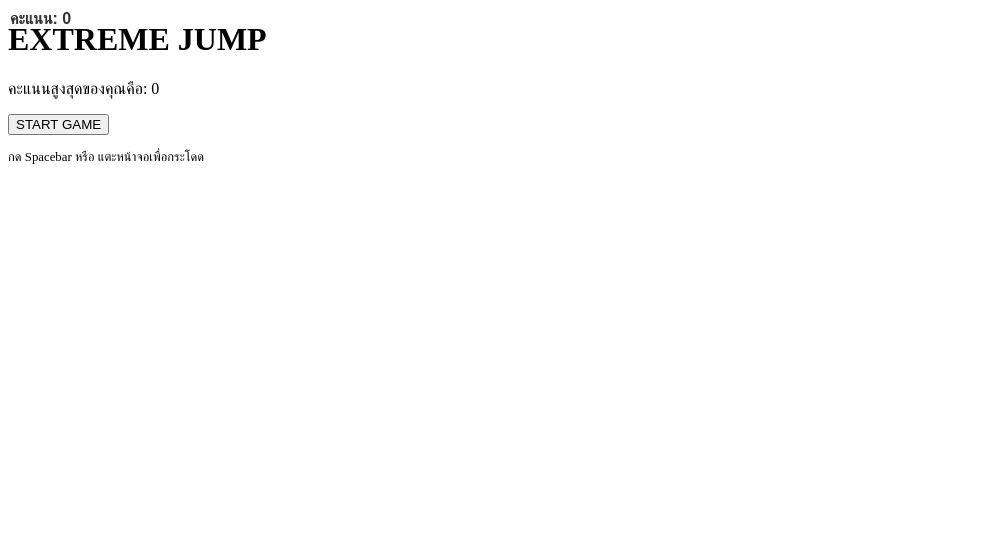
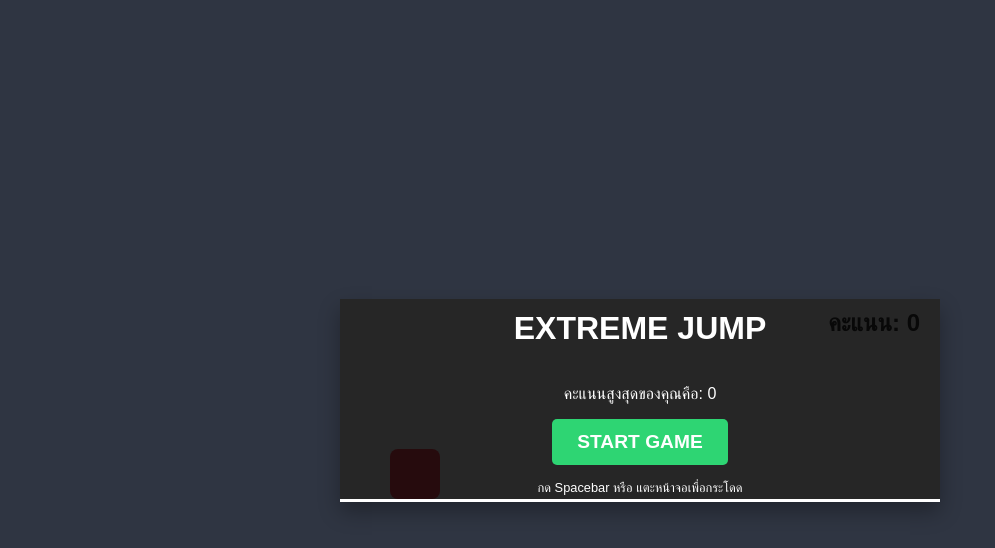
Before and after one commit to xayudu3-sketch/kradod, a plain HTML site: page index.html in a window 1280 px wide. Shown: the whole page, without its empty margins (0-995 px from the left). Drawn offline with Linux system fonts and the light colour scheme.

Commit message:
Update style.css

```diff
--- a/style.css
+++ b/style.css
@@ -1,24 +1,101 @@
-/* เพิ่มเติมจากของเดิม */
+body {
+    display: flex;
+    justify-content: center;
+    align-items: center;
+    height: 100vh;
+    margin: 0;
+    background-color: #2f3542;
+    font-family: 'Arial', sans-serif;
+}
+
+.game-container {
+    width: 600px;
+    height: 200px;
+    border-bottom: 3px solid #ffffff;
+    background-color: #ffffff;
+    position: relative;
+    overflow: hidden;
+    box-shadow: 0 10px 20px rgba(0,0,0,0.3);
+}
+
+/* หน้าจอ Start */
+#start-screen {
+    position: absolute;
+    width: 100%;
+    height: 100%;
+    background: rgba(0, 0, 0, 0.85);
+    display: flex;
+    flex-direction: column;
+    justify-content: center;
+    align-items: center;
+    z-index: 10;
+    color: white;
+    text-align: center;
+}
+
+#start-screen button {
+    padding: 12px 25px;
+    font-size: 1.2rem;
+    background-color: #2ed573;
+    color: white;
+    border: none;
+    border-radius: 5px;
+    cursor: pointer;
+    font-weight: bold;
+}
+
+#start-screen button:hover {
+    background-color: #26af5f;
+    transform: scale(1.05);
+}
+
+/* ตัวละคร */
+#character {
+    width: 50px;
+    height: 50px;
+    background-color: #ff4757;
+    position: absolute;
+    bottom: 0;
+    left: 50px;
+    border-radius: 8px;
+    transition: background-color 0.3s;
+}
+
+/* อุปสรรค */
+#obstacle {
+    width: 25px;
+    height: 40px;
+    background-color: #2f3542;
+    position: absolute;
+    bottom: 0;
+    right: -30px;
+    display: none; /* ซ่อนไว้จนกว่าจะเริ่มเกม */
+}
+
+/* คะแนน */
 .scoreboard {
     position: absolute;
     top: 10px;
-    left: 10px;
-    font-family: 'Arial', sans-serif;
+    right: 20px;
+    font-size: 1.5rem;
     font-weight: bold;
     color: #333;
 }
 
-#highScore {
-    color: #ff4757;
-    font-size: 0.9em;
+/* Animation กระโดด */
+.animate-jump {
+    animation: jump 0.5s ease-out;
 }
 
-.instruction {
-    margin-top: 20px;
-    font-family: sans-serif;
-    color: #888;
+@keyframes jump {
+    0% { bottom: 0; }
+    40% { bottom: 120px; }
+    60% { bottom: 120px; }
+    100% { bottom: 0; }
 }
 
-#character {
-    transition: background-color 0.3s; /* ให้เวลาเปลี่ยนสีดูสมูท */
+/* Animation วิ่ง (จะถูกกำหนดความเร็วผ่าน JS) */
+@keyframes move {
+    0% { right: -30px; }
+    100% { right: 600px; }
 }
```
